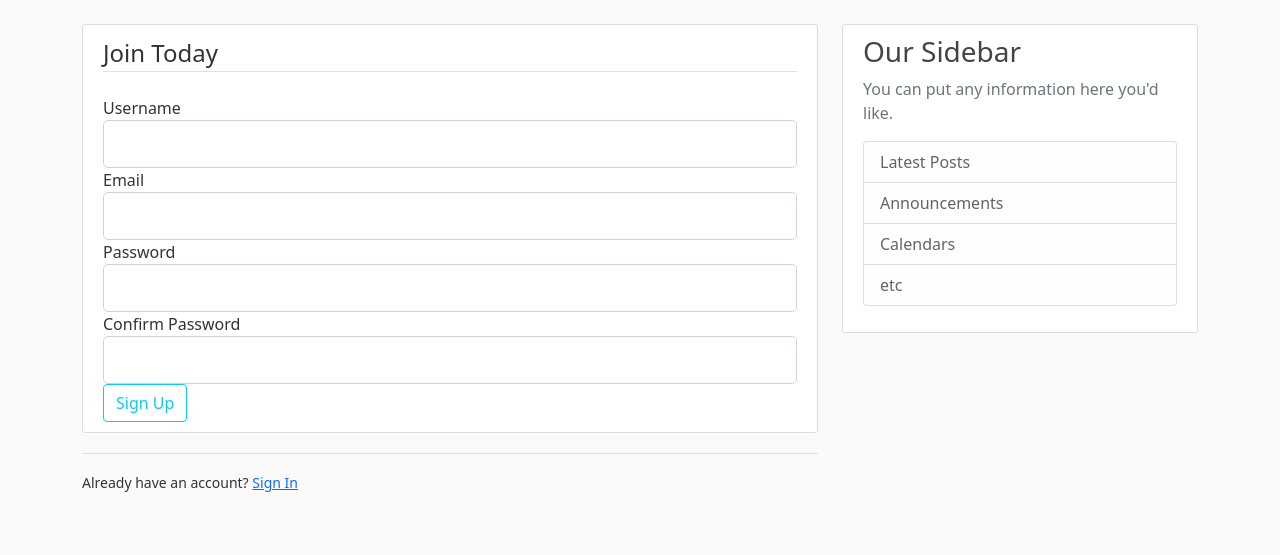
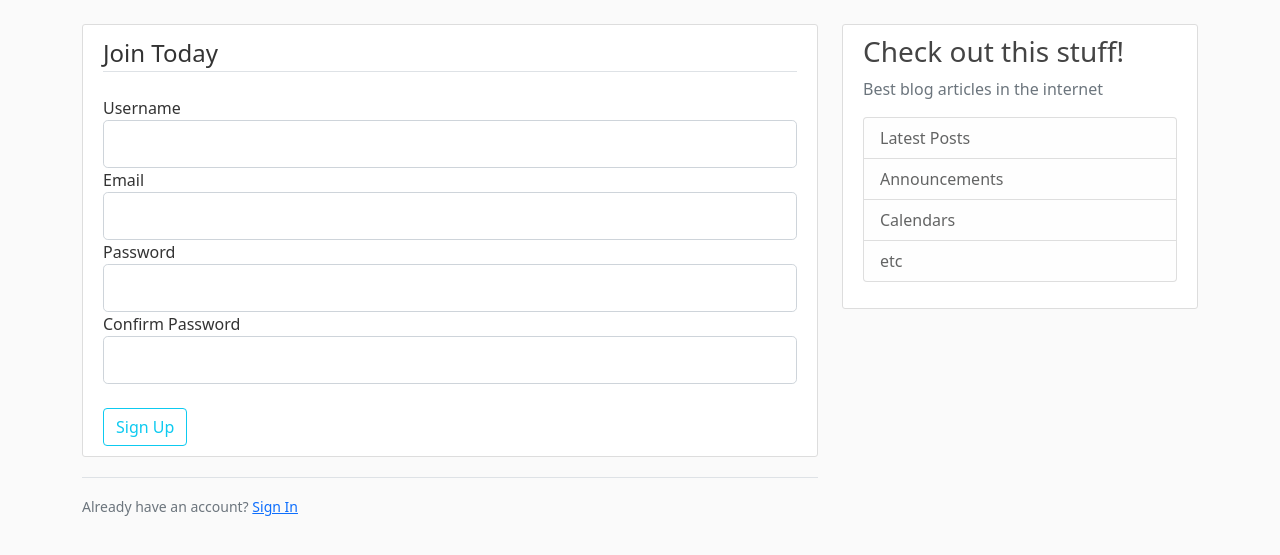
Before and after one commit to FluffyGreyWolf/Flask-blog, a Flask app: page /register in a window 1280 px wide. Shown: the part 56-611 px from the top of the page. Run offline with Flask 2, Linux system fonts and the light colour scheme; parts of the project's set-up code (start-up, migrations or seed data) failed here and were passed over.

Commit message:
Some fixes

```diff
--- a/flaskblog.py
+++ b/flaskblog.py
@@ -27,12 +27,12 @@ def home():
     return render_template('home.html', posts=posts)
 
 
-@ app.route('/about')
+@app.route('/about')
 def about():
     return render_template('about.html', title="About")
 
 
-@ app.route('/register', methods=['GET', 'POST'])
+@app.route('/register', methods=['GET', 'POST'])
 def register():
     form = RegistrationForm()
     if form.validate_on_submit():
@@ -41,7 +41,7 @@ def register():
     return render_template('register.html', title="Register", form=form)
 
 
-@ app.route('/login')
+@app.route('/login')
 def login():
     form = LoginForm()
     return render_template('login.html', title="Login", form=form)
--- a/templates/layout.html
+++ b/templates/layout.html
@@ -28,8 +28,7 @@
                 <a class="nav-item nav-link" href="/">Home</a>
                 <a class="nav-item nav-link" href="/about">About</a>
               </div>
-              <!-- Navbar Right Side -->
-              <div class="navbar-nav">
+              <div class="navbar-nav ml-auto">
                 <a class="nav-item nav-link" href="/login">Login</a>
                 <a class="nav-item nav-link" href="/register">Register</a>
               </div>
@@ -42,7 +41,7 @@
         <div class="row">
           <div class="col-md-8">
             {% with messages = get_flashed_messages(with_categories=true) %}
-                {% if message %}
+                {% if messages %}
                     {% for category, message in messages %}
                         <div class="alert alert-{{ category }}">
                             {{ message }}
@@ -54,8 +53,8 @@
           </div>
           <div class="col-md-4">
             <div class="content-section">
-              <h3>Our Sidebar</h3>
-              <p class='text-muted'>You can put any information here you'd like.
+              <h3>Check out this stuff!</h3>
+              <p class='text-muted'>Best blog articles in the internet
                 <ul class="list-group">
                   <li class="list-group-item list-group-item-light">Latest Posts</li>
                   <li class="list-group-item list-group-item-light">Announcements</li>
--- a/templates/register.html
+++ b/templates/register.html
@@ -21,14 +21,14 @@
                     {{ form.confirm_password.label(class="form-control-label") }}
                     {{ form.confirm_password(class="form-control form-control-lg") }}
                 </div>
-            </fieldset>
+            </fieldset><br>
             <div class="form-group">
                 {{ form.submit(class="btn btn-outline-info") }}
             </div>
         </form>
     </div>
     <div class="border-top pt-3">
-        <small class="teext-muted">
+        <small class="text-muted">
             Already have an account? <a class="ml-2" href="{{ url_for('login') }}">Sign In</a>
         </small>
     </div>
```
